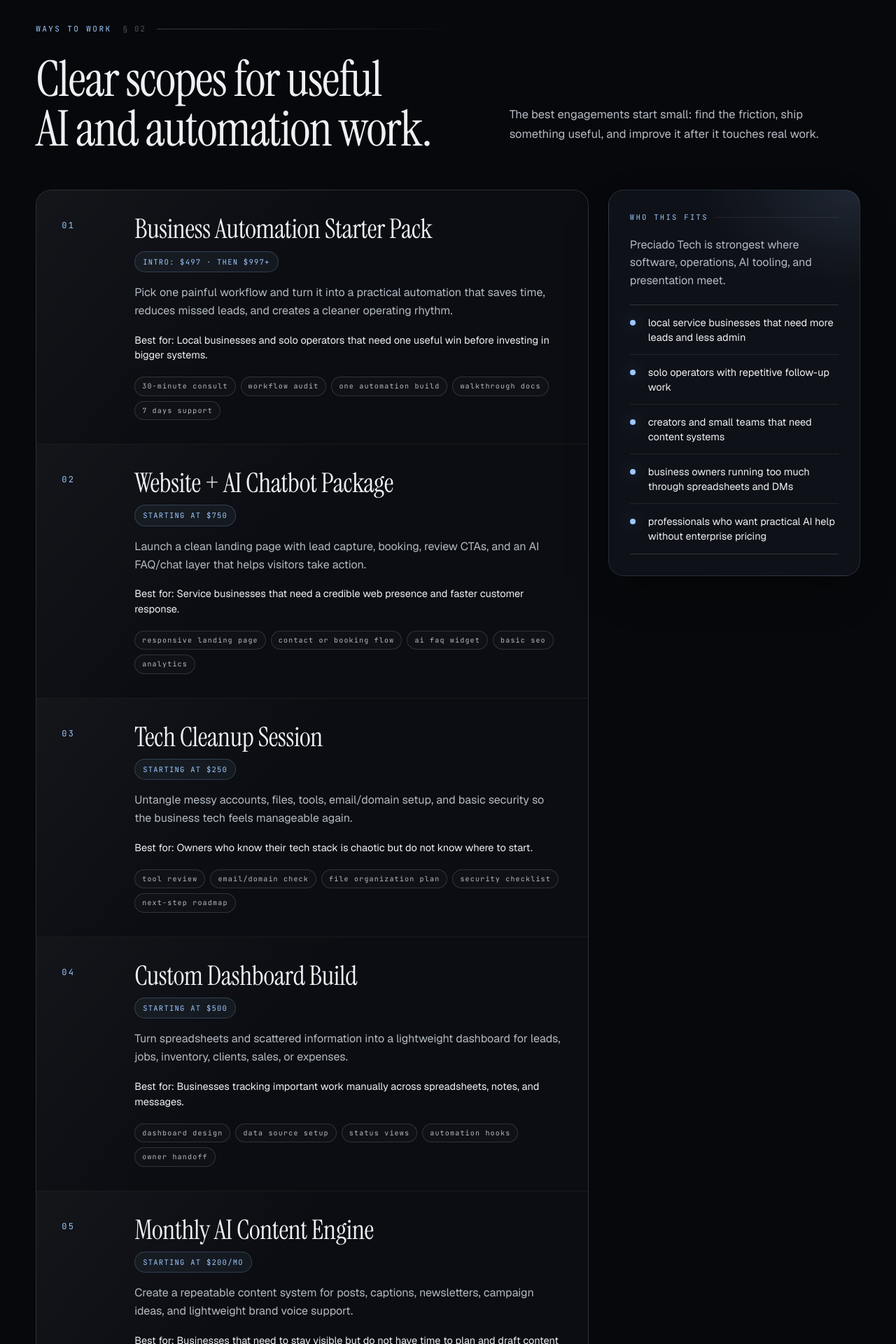
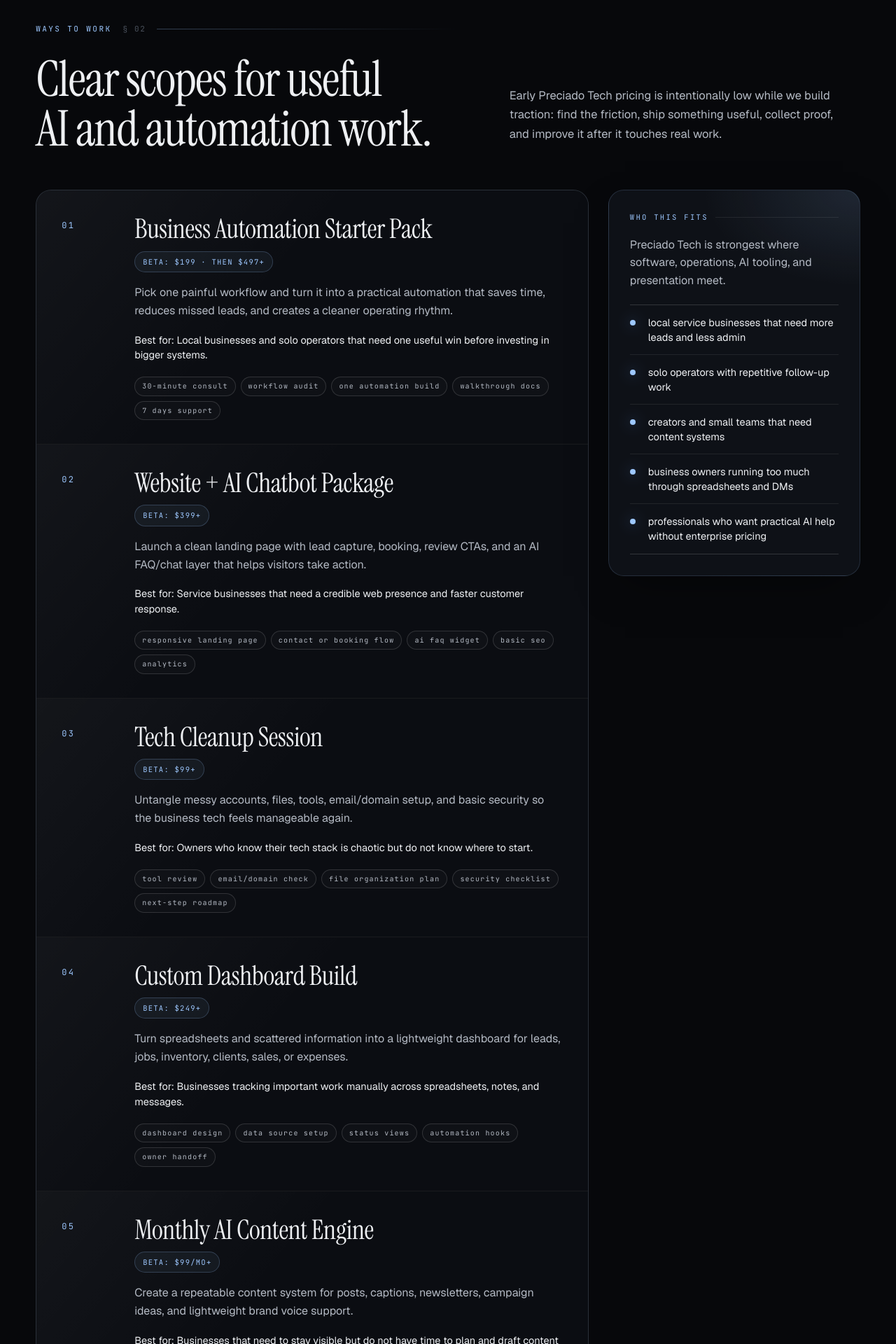
Before and after one commit to michaelpreciado/business-page, a React (Vite) app: page / in a window 1280 px wide. Shown: the part 2740-4660 px from the top of the page at 70% size. Built offline with nearby package versions, Linux system fonts and the light colour scheme.

Commit message:
Lower beta pricing for early customers

```diff
--- a/src/App.jsx
+++ b/src/App.jsx
@@ -266,42 +266,42 @@
 const OFFERS = [
   {
     name: 'Business Automation Starter Pack',
-    price: 'Intro: $497 · then $997+',
+    price: 'Beta: $199 · then $497+',
     promise: 'Pick one painful workflow and turn it into a practical automation that saves time, reduces missed leads, and creates a cleaner operating rhythm.',
     bestFor: 'Local businesses and solo operators that need one useful win before investing in bigger systems.',
     includes: ['30-minute consult', 'workflow audit', 'one automation build', 'walkthrough docs', '7 days support'],
   },
   {
     name: 'Website + AI Chatbot Package',
-    price: 'Starting at $750',
+    price: 'Beta: $399+',
     promise: 'Launch a clean landing page with lead capture, booking, review CTAs, and an AI FAQ/chat layer that helps visitors take action.',
     bestFor: 'Service businesses that need a credible web presence and faster customer response.',
     includes: ['responsive landing page', 'contact or booking flow', 'AI FAQ widget', 'basic SEO', 'analytics'],
   },
   {
     name: 'Tech Cleanup Session',
-    price: 'Starting at $250',
+    price: 'Beta: $99+',
     promise: 'Untangle messy accounts, files, tools, email/domain setup, and basic security so the business tech feels manageable again.',
     bestFor: 'Owners who know their tech stack is chaotic but do not know where to start.',
     includes: ['tool review', 'email/domain check', 'file organization plan', 'security checklist', 'next-step roadmap'],
   },
   {
     name: 'Custom Dashboard Build',
-    price: 'Starting at $500',
+    price: 'Beta: $249+',
     promise: 'Turn spreadsheets and scattered information into a lightweight dashboard for leads, jobs, inventory, clients, sales, or expenses.',
     bestFor: 'Businesses tracking important work manually across spreadsheets, notes, and messages.',
     includes: ['dashboard design', 'data source setup', 'status views', 'automation hooks', 'owner handoff'],
   },
   {
     name: 'Monthly AI Content Engine',
-    price: 'Starting at $200/mo',
+    price: 'Beta: $99/mo+',
     promise: 'Create a repeatable content system for posts, captions, newsletters, campaign ideas, and lightweight brand voice support.',
     bestFor: 'Businesses that need to stay visible but do not have time to plan and draft content every week.',
     includes: ['weekly ideas', 'captions', 'promo copy', 'newsletter drafts', 'content calendar'],
   },
   {
     name: 'Fractional Tech Support Retainer',
-    price: 'Starting at $150/mo',
+    price: 'Beta: $75/mo+',
     promise: 'Keep a practical tech partner on call for website updates, automation fixes, tooling questions, and monthly system improvements.',
     bestFor: 'Small teams that need reliable tech help without hiring a full-time developer.',
     includes: ['monthly support block', 'small fixes', 'website updates', 'automation monitoring', 'priority recommendations'],
@@ -329,8 +329,8 @@
           <h2>Clear scopes for useful<br />AI and automation work.</h2>
         </div>
         <p>
-          The best engagements start small: find the friction, ship something useful,
-          and improve it after it touches real work.
+          Early Preciado Tech pricing is intentionally low while we build traction: find the friction,
+          ship something useful, collect proof, and improve it after it touches real work.
         </p>
       </div>
 
```
